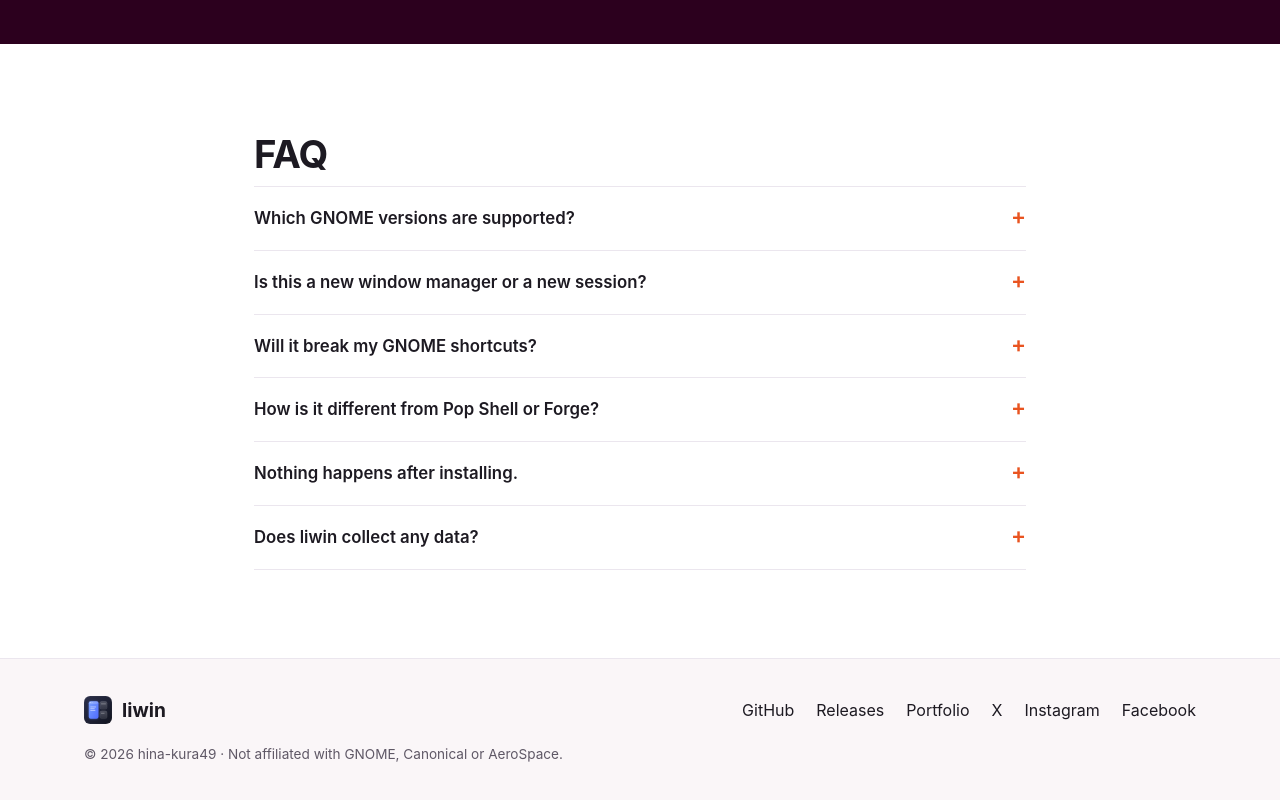
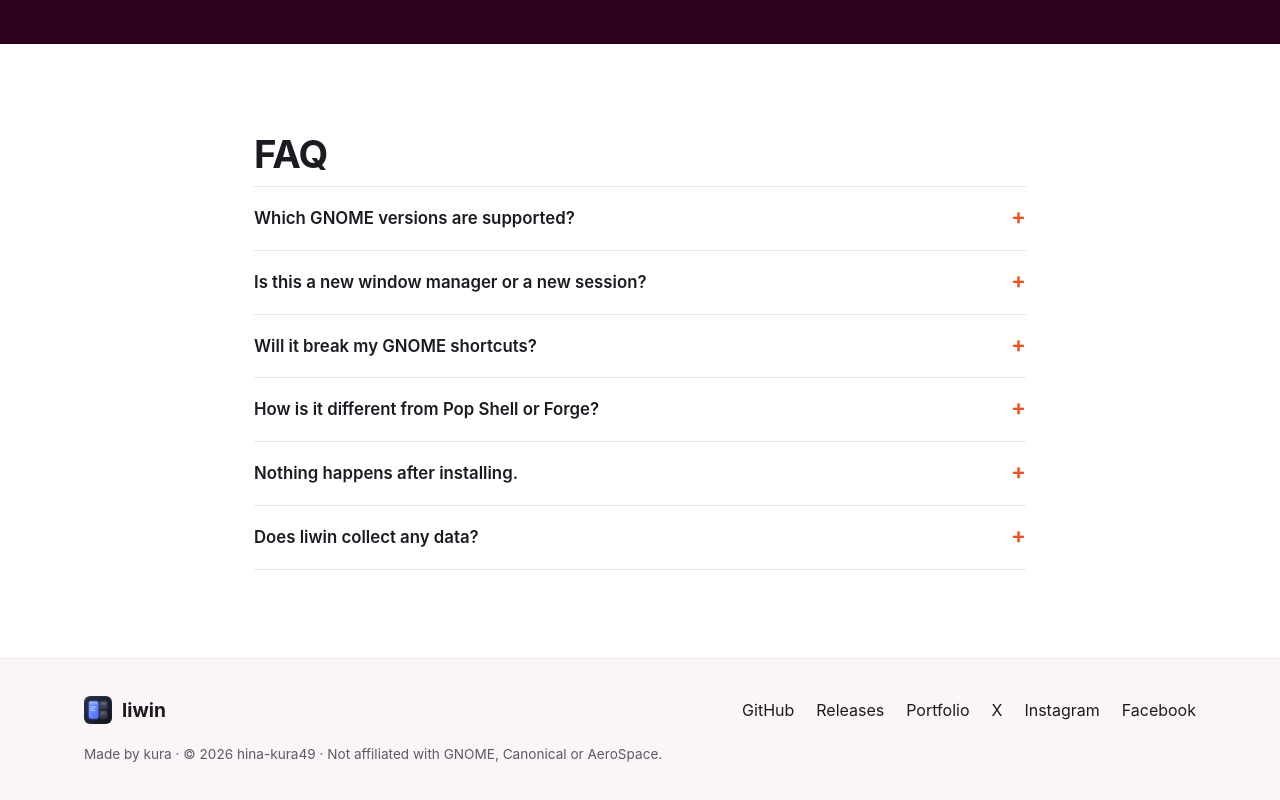
Before and after one commit to hina-kura49/liwin, a plain HTML site: page site/index.html in a window 1280 px wide. Shown: the part 4042-4842 px from the top of the page. Drawn offline with Linux system fonts and the light colour scheme.

Commit message:
docs: credit the author as kura

```diff
--- a/site/index.html
+++ b/site/index.html
@@ -242,7 +242,7 @@ liwin-daemon &amp;   <span class="c"># or start it from a systemd user unit</spa
         <a href="https://www.instagram.com/hina_kura49/" rel="me">Instagram</a>
         <a href="https://www.facebook.com/profile.php?id=61597175063829" rel="me">Facebook</a>
       </nav>
-      <p class="muted">© 2026 hina-kura49 · Not affiliated with GNOME, Canonical or AeroSpace.</p>
+      <p class="muted">Made by kura · © 2026 hina-kura49 · Not affiliated with GNOME, Canonical or AeroSpace.</p>
     </div>
   </footer>
 </body>
```
Also changed, not shown: README.md.
